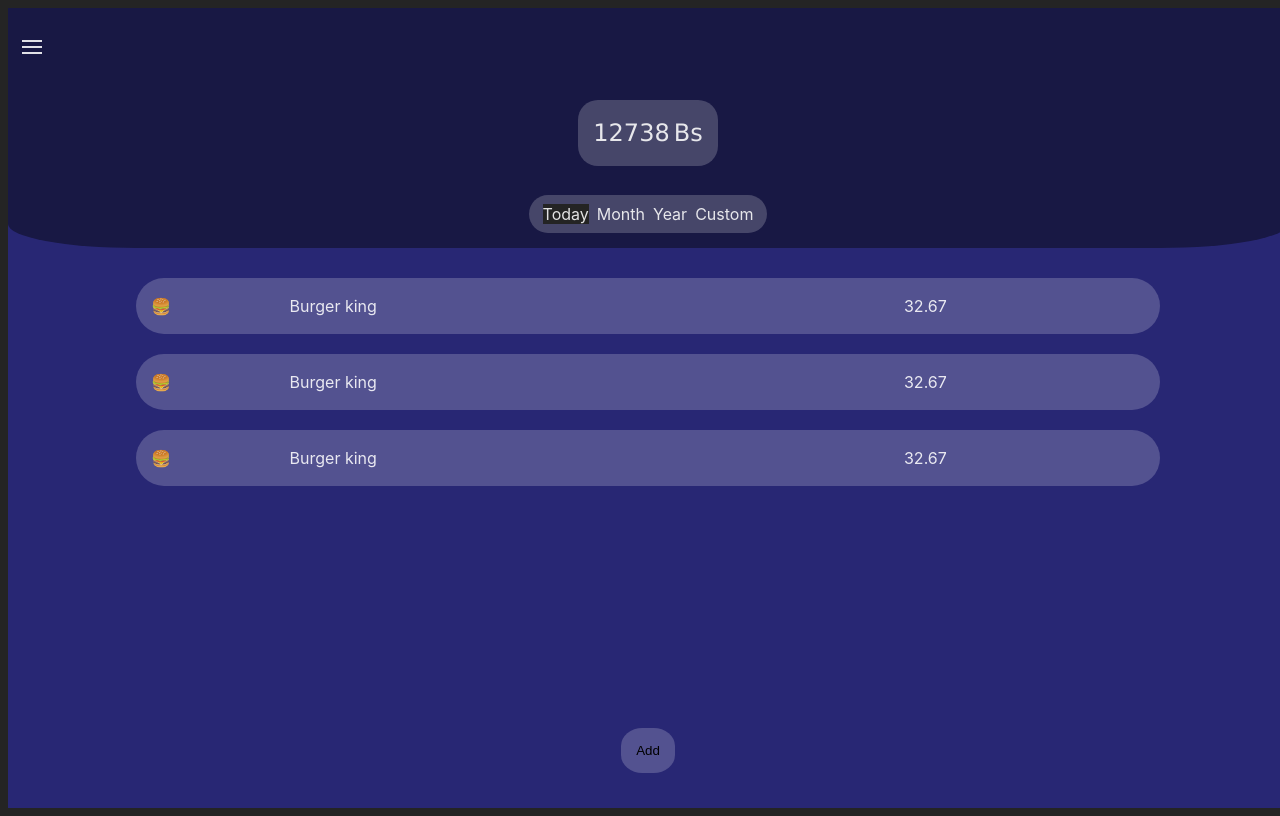
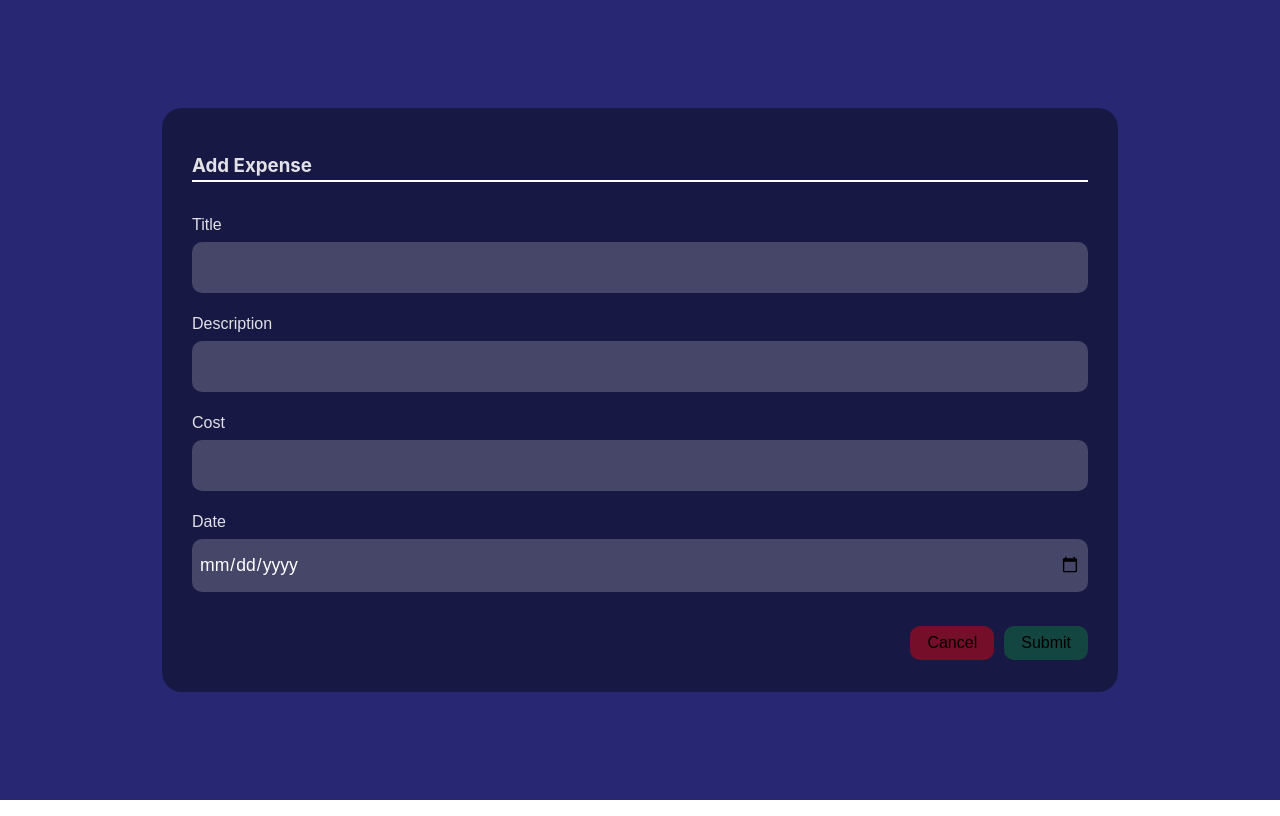
Before and after one commit to rodravknight9/squirify-pwa, a React (Vite) app: page /add-expense in a window 1280 px wide. Built offline with nearby package versions, Linux system fonts and the light colour scheme.

Commit message:
Created the database, added a form to add expenses

```diff
--- /dev/null
+++ b/src/helpers/cureencies.js
@@ -0,0 +1,22 @@
+export const currencies = [
+  {
+    symbol: "Bs",
+    code: "bs",
+    name: "bolivianos",
+  },
+  {
+    symbol: "$us",
+    code: "us",
+    name: "us dollar",
+  },
+  {
+    symbol: "€",
+    code: "eu",
+    name: "bolivianos",
+  },
+  {
+    symbol: "₽",
+    code: "ру",
+    name: "рубль",
+  },
+];
--- a/src/helpers/index.js
+++ b/src/helpers/index.js
@@ -1 +1,2 @@
 export * from "./menuOptions";
+export * from "./cureencies";
--- a/src/indexeddb/database.js
+++ b/src/indexeddb/database.js
@@ -0,0 +1,28 @@
+export let database = null;
+
+export const createDb = () => {
+  const db = window.indexedDB.open("squirify", 1);
+
+  db.onerror = () => {
+    console.log("Error");
+  };
+
+  db.onerror = () => {
+    console.log("db created");
+    database = db.result;
+  };
+
+  db.onupgradeneeded = (e) => {
+    const db = e.target.result;
+
+    //expenses table object
+    const expensesTable = db.createObjectStore("expenses", {
+      keyPath: "id",
+      autoIncrement: true,
+    });
+    expensesTable.createIndex("title", "title", { unique: false });
+    expensesTable.createIndex("cost", "cost", { unique: false });
+    expensesTable.createIndex("date", "date", { unique: false });
+    expensesTable.createIndex("description", "description", { unique: false });
+  };
+};
--- /dev/null
+++ b/src/squirrify/pages/AddExpense.jsx
@@ -0,0 +1,51 @@
+import { useNavigate } from "react-router-dom";
+
+export const AddExpense = () => {
+  const navigate = useNavigate();
+
+  const onClickCancel = (e) => {
+    e.preventDefault();
+    navigate("/");
+  };
+
+  const onSaveClick = (e) => {
+    e.preventDefault();
+    navigate("/");
+  };
+
+  return (
+    <div className="container">
+      <div className="form-container">
+        <form action="">
+          <div className="title">
+            <h3>Add Expense</h3>
+          </div>
+          <div className="input-box">
+            <label htmlFor="title">Title</label>
+            <input type="text" name="title" id="title" />
+          </div>
+          <div className="input-box">
+            <label htmlFor="description">Description</label>
+            <input type="text" name="description" id="description" />
+          </div>
+          <div className="input-box">
+            <label htmlFor="cost">Cost</label>
+            <input type="number" name="cost" id="cost" />
+          </div>
+          <div className="input-box">
+            <label htmlFor="cost">Date</label>
+            <input type="date" name="date" id="date" />
+          </div>
+          <div className="form-btns">
+            <button className="cancel-btn" onClick={(e) => onClickCancel(e)}>
+              Cancel
+            </button>
+            <button className="ok-btn" onClick={(e) => onSaveClick(e)}>
+              Submit
+            </button>
+          </div>
+        </form>
+      </div>
+    </div>
+  );
+};
--- a/src/squirrify/pages/MainPage.jsx
+++ b/src/squirrify/pages/MainPage.jsx
@@ -1,6 +1,21 @@
+import { IoMdAdd } from "react-icons/io";
 import { NavMobile } from "../components";
+import { createDb } from "../../indexeddb/database";
+import { useEffect } from "react";
+import { useNavigate } from "react-router-dom";
 
 export const MainPage = () => {
+  const navigate = useNavigate();
+
+  //TODO: create the database just once
+  useEffect(() => {
+    createDb();
+  }, []);
+
+  const onAddClick = () => {
+    navigate("add-expense");
+  };
+
   return (
     <div className="container">
       <div className="header">
@@ -26,8 +41,8 @@
       <div className="list-of-expenses">
         <div className="expense">
           <span className="icon">🍔</span>
-          <p className="expense-title">Burger king</p>
-          <span className="expense-cost">32.67</span>
+          <p className="expense-title">Hola dieguito</p>
+          <span className="expense-cost">89.78</span>
         </div>
         <div className="expense">
           <span className="icon">🍔</span>
@@ -42,7 +57,9 @@
       </div>
 
       <div className="toolbar">
-        <button className="add-button">Add</button>
+        <button className="add-button" onClick={onAddClick}>
+          <IoMdAdd />
+        </button>
       </div>
     </div>
   );
--- a/src/squirrify/pages/index.js
+++ b/src/squirrify/pages/index.js
@@ -1 +1,2 @@
-export * from './MainPage';
+export * from "./MainPage";
+export * from "./AddExpense";
--- a/src/squirrify/routes/MainRoutes.jsx
+++ b/src/squirrify/routes/MainRoutes.jsx
@@ -1,12 +1,12 @@
-import React from 'react'
-import { Route, Routes } from 'react-router-dom'
-import { MainPage } from '../pages'
+import { Route, Routes } from "react-router-dom";
+import { AddExpense, MainPage } from "../pages";
 
 export const MainRoutes = () => {
-    return (
-        <Routes>
-            <Route path="/" element={ <MainPage />}/>
-            <Route path="/*" element={ <MainPage />}/>
-        </Routes>
-    )
-}
+  return (
+    <Routes>
+      <Route path="/" element={<MainPage />} />
+      <Route path="/*" element={<MainPage />} />
+      <Route path="/add-expense" element={<AddExpense />} />
+    </Routes>
+  );
+};
--- a/src/styles.css
+++ b/src/styles.css
@@ -5,12 +5,17 @@
 
   color-scheme: light dark;
   color: rgba(255, 255, 255, 0.87);
-  background-color: #242424;
+  background-color: #ffffff;
 
   font-synthesis: none;
   text-rendering: optimizeLegibility;
   -webkit-font-smoothing: antialiased;
   -moz-osx-font-smoothing: grayscale;
+}
+
+body {
+  padding: 0;
+  margin: 0;
 }
 
 .container {
@@ -103,9 +108,13 @@
 .toolbar button {
   background-color: rgba(255, 255, 255, 0.2);
   border: none;
-  padding: 15px;
+  padding: 5px 15px;
+  display: flex;
+  justify-content: center;
+  align-items: center;
   border-radius: 40%;
   font-family: Arial, Helvetica, sans-serif;
+  font-size: 2.5rem;
 }
 
 /* hamburguer */
@@ -126,6 +135,7 @@
 .hamburguer-opt-item {
   width: 100%; /* w-full */
   border-radius: 0.75rem; /* rounded-xl (12px) */
+  list-style: none;
 }
 
 .hamburguer-opt-item a {
@@ -135,6 +145,7 @@
   width: 85%; /* w-full */
   padding: 1.25rem; /* p-5 (20px) */
   background-color: #181844;
+  text-decoration: none;
 }
 
 .hamburguer-opt-item a span {
@@ -148,3 +159,69 @@
 }
 
 /* hamburguer END*/
+
+/* Add expense from  */
+
+.form-container {
+  display: flex;
+  justify-content: center;
+  align-items: center;
+  width: 100%;
+  height: 100%;
+}
+
+.form-container form {
+  background-color: #181844;
+  padding: 25px 30px;
+  border-radius: 20px;
+  min-width: 70%;
+}
+
+.form-container form h3 {
+  border-bottom: 2px solid white;
+}
+
+.input-box {
+  padding: 7px 0;
+  display: grid;
+}
+
+.input-box label {
+  font-family: Arial, Helvetica, sans-serif;
+  padding: 5px 0;
+}
+
+.input-box input {
+  border-radius: 10px;
+  border: none;
+  padding: 15px 7px;
+  background-color: rgb(255, 255, 255, 0.2);
+  color: white;
+  font-family: Arial, Helvetica, sans-serif;
+  font-size: 1.1rem;
+}
+
+.form-container .form-btns {
+  margin-top: 20px;
+  display: flex;
+  justify-content: flex-end;
+  align-items: center;
+  padding: 7px 0;
+}
+
+.form-container .form-btns button {
+  margin-left: 10px;
+  padding: 8px 17px;
+  border: none;
+  border-radius: 10px;
+  font-family: Arial, Helvetica, sans-serif;
+  font-size: 1rem;
+}
+
+.ok-btn {
+  background-color: rgba(0, 255, 56, 0.2);
+}
+
+.cancel-btn {
+  background-color: rgba(255, 0, 0, 0.4);
+}
```
Also changed, not shown: src/hooks/useForm.js (added, +14 -0 lines), src/squirrify/services/expenseService.js (added).
